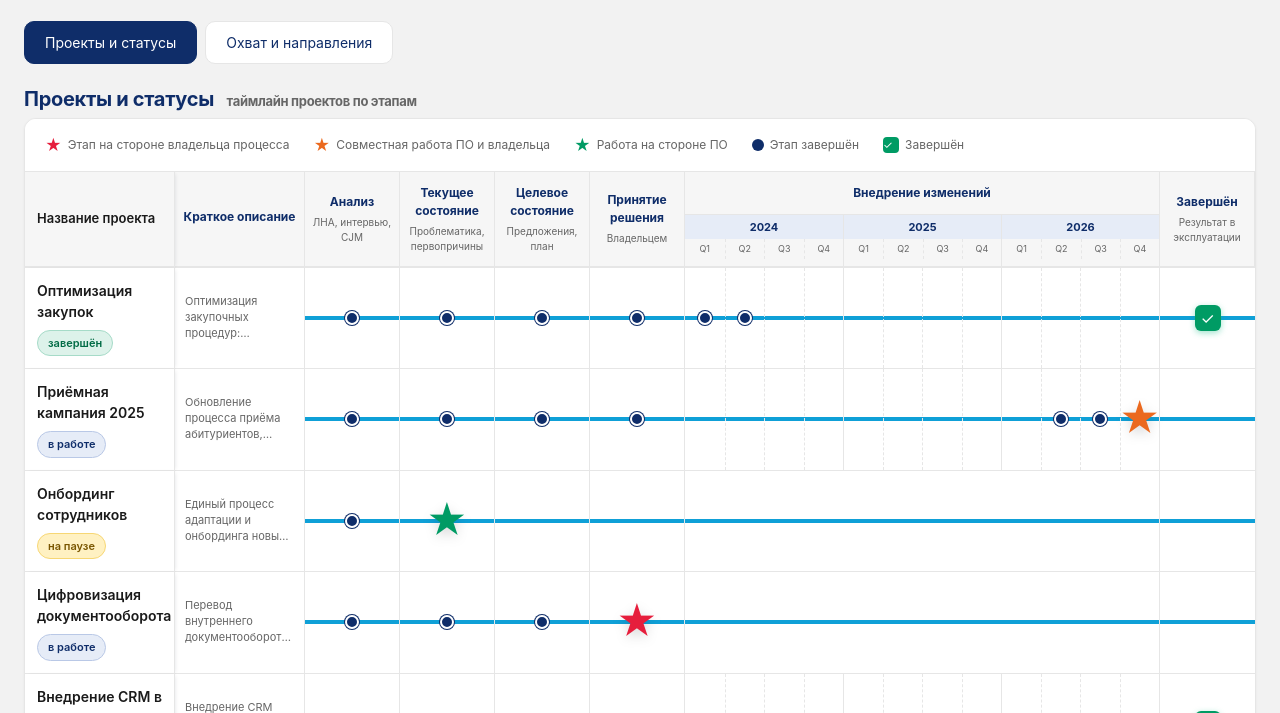
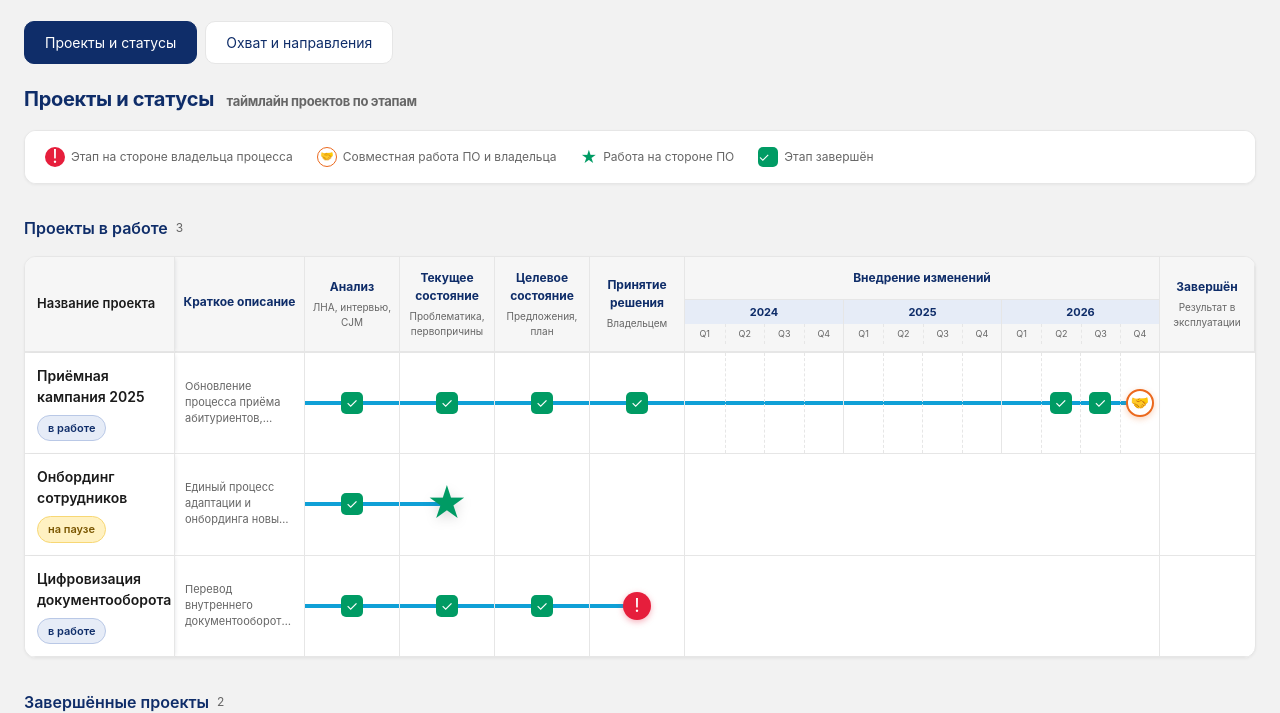
Before and after one commit to TimKST-K/dashboard_2, a plain HTML site: page index.html in a window 1280 px wide. Shown: the part 87-800 px from the top of the page. Drawn offline with nearby package versions, Linux system fonts and the light colour scheme; a web font is replaced by a local one.

Commit message:
Update index.html

```diff
--- a/index.html
+++ b/index.html
@@ -187,6 +187,16 @@
     .tl-dot.done { background: #0F2D69; box-shadow: 0 0 0 1px #0F2D69; }
     .tl-dot.planned { background: #fff; border: 2px solid #234B9B; box-shadow: none; }
 
+    /* Обозначения этапов: владелец - красный «!», совместная работа - рукопожатие, ПО - зелёная звезда */
+    .tl-mark { position: relative; z-index: 3; width: 32px; height: 32px; border-radius: 50%; display: flex; align-items: center; justify-content: center;
+      line-height: 1; animation: popIn 0.4s cubic-bezier(0.175, 0.885, 0.32, 1.275); }
+    .tl-mark.owner { background: #E61E3C; color: #fff; font-size: 22px; box-shadow: 0 2px 6px rgba(230,30,60,0.35); }
+    .tl-mark.joint { background: #fff; border: 2px solid #EB691E; font-size: 17px; box-shadow: 0 2px 6px rgba(235,105,30,0.30); }
+    .tl-mark.sm { width: 20px; height: 20px; font-size: 13px; animation: none; box-shadow: none; display: inline-flex; vertical-align: middle; }
+    .tl-mark.joint.sm { font-size: 11px; border-width: 1.5px; }
+    /* Завершённый этап - зелёная галочка */
+    .tl-check.sm { width: 22px; height: 22px; line-height: 22px; font-size: 14px; border-radius: 5px; box-shadow: none; }
+
     .tl-name-wrap { display: flex; flex-direction: column; align-items: flex-start; gap: 8px; }
     .tl-name-wrap .badge { white-space: nowrap; }
 
@@ -240,6 +250,10 @@
       .tl-track-cell { min-height: 92px; }
       .tl-q-label { display: none; }
       .tl-star { font-size: 34px; }
+      .tl-mark { width: 28px; height: 28px; }
+      .tl-mark.owner { font-size: 19px; }
+      .tl-mark.joint { font-size: 15px; }
+      .tl-mark.sm { width: 20px; height: 20px; }
     }
 
     /* Звезды */
@@ -271,9 +285,9 @@
     .info-item { font-size: 13px; color: var(--text-muted); }
     .info-item strong { color: var(--text-main); font-weight: 600; display: inline-block; min-width: 110px; }
 
-    .tl-legend { display: flex; flex-wrap: wrap; gap: 8px 24px; padding: 14px 20px; font-size: 12px; color: var(--text-muted); border-bottom: 1px solid var(--border); background: #fff; position: relative; }
-    .lg-dot { display: inline-block; width: 12px; height: 12px; border-radius: 50%; background: #0F2D69; }
-    .lg-check { display: inline-block; width: 16px; height: 16px; border-radius: 4px; background: #009B64; color: #fff; font-size: 11px; line-height: 16px; text-align: center; }
+    .tl-legend { display: flex; flex-wrap: wrap; align-items: center; gap: 8px 24px; padding: 14px 20px; font-size: 12px; color: var(--text-muted); background: #fff; position: relative; }
+    .tl-legend > span { display: inline-flex; align-items: center; gap: 6px; }
+    .tl-legend .tl-check.sm { position: static; width: 20px; height: 20px; line-height: 20px; font-size: 13px; }
 
     /* ===== НАПРАВЛЕНИЯ ДЕЯТЕЛЬНОСТИ ===== */
     .dir-sections { display: grid; grid-template-columns: repeat(6, 1fr); gap: 16px; margin-bottom: 24px; }
@@ -309,13 +323,12 @@
     .tl-legend span { display: flex; align-items: center; gap: 6px; }
     .star-icon { font-size: 16px; }
 
-    /* ===== НАЧЕРТАНИЯ ФИРМЕННОГО ШРИФТА (включаются, только если шрифт реально загрузился) =====
-       Доступны Regular (400) и Black (900): Black - заголовки и крупные числа, курсив - пояснения. */
+    /* ===== НАЧЕРТАНИЯ ФИРМЕННОГО ШРИФТА (включаются, только если шрифт реально загрузился) ===== */
     html.brand-fonts * { font-weight: 400 !important; }
     html.brand-fonts .header h1, html.brand-fonts .part-title, html.brand-fonts .section-title,
     html.brand-fonts .kpi-card .value, html.brand-fonts .dir-block .val, html.brand-fonts .opt-total-card .val,
     html.brand-fonts .artifact-card .val, html.brand-fonts .dir-head h3, html.brand-fonts .tl-header-cell h4,
-    html.brand-fonts .impl-yr b, html.brand-fonts .tab-btn.active { font-weight: 900 !important; }
+    html.brand-fonts .impl-yr b, html.brand-fonts .tab-btn.active, html.brand-fonts .tl-mark.owner { font-weight: 900 !important; }
     html.brand-fonts .section-title span, html.brand-fonts .part-title span, html.brand-fonts .kpi-card .sub,
     html.brand-fonts .dir-head p, html.brand-fonts .dir-content p, html.brand-fonts .tl-header-cell p { font-style: italic; }
     .tl-name-cell { font-size: 14px; }
@@ -359,32 +372,24 @@
   <!-- ЧАСТЬ 1: ПРОЕКТЫ И СТАТУСЫ -->
   <section class="tab-panel" id="panel-projects" role="tabpanel" aria-labelledby="tab-projects">
     <h2 class="part-title">Проекты и статусы <span>таймлайн проектов по этапам</span></h2>
-    <div class="timeline-container">
-    <div class="tl-legend">
-      <span><span class="star-icon" style="color:#E61E3C">★</span> Этап на стороне владельца процесса</span>
-      <span><span class="star-icon" style="color:#EB691E">★</span> Совместная работа ПО и владельца</span>
-      <span><span class="star-icon" style="color:#009B64">★</span> Работа на стороне ПО</span>
-      <span><span class="lg-dot"></span> Этап завершён</span>
-      <span><span class="lg-check">✓</span> Завершён</span>
+
+    <!-- Условные обозначения -->
+    <div class="timeline-container" style="margin: 16px 0;">
+      <div class="tl-legend">
+        <span><span class="tl-mark owner sm">!</span> Этап на стороне владельца процесса</span>
+        <span><span class="tl-mark joint sm">🤝</span> Совместная работа ПО и владельца</span>
+        <span><span class="star-icon" style="color:#009B64">★</span> Работа на стороне ПО</span>
+        <span><span class="tl-check sm">✓</span> Этап завершён</span>
+      </div>
     </div>
 
-    <div class="tl-scroll" id="tl-scroll">
-      <div class="tl-grid" id="tl-grid">
-        <div class="tl-header-cell title">Название проекта</div>
-        <div class="tl-header-cell"><h4>Краткое описание</h4></div>
-        <div class="tl-header-cell"><h4>Анализ</h4><p>ЛНА, интервью, CJM</p></div>
-        <div class="tl-header-cell"><h4>Текущее состояние</h4><p>Проблематика, первопричины</p></div>
-        <div class="tl-header-cell"><h4>Целевое состояние</h4><p>Предложения, план</p></div>
-        <div class="tl-header-cell"><h4>Принятие решения</h4><p>Владельцем</p></div>
-        <div class="tl-header-cell impl-head"><h4>Внедрение изменений</h4><div class="impl-years" id="impl-years"></div></div>
-        <div class="tl-header-cell"><h4>Завершён</h4><p>Результат в эксплуатации</p></div>
+    <div class="section-title">Проекты в работе <span id="cnt-active"></span></div>
+    <div id="tl-table-active"></div>
 
-        <div id="timeline-body" style="display: contents;"></div>
-      </div>
-    </div>
-  </div>
+    <div class="section-title">Завершённые проекты <span id="cnt-done"></span></div>
+    <div id="tl-table-done"></div>
 
-  <!-- Экспорт -->
+    <!-- Экспорт -->
   <div style="display:flex; justify-content:flex-end; gap:12px; margin-bottom: 24px;">
     <button id="export-csv" style="padding:8px 16px; font-size:13px; border-radius:8px; cursor:pointer; border:1px solid var(--primary); background:var(--primary); color:#fff;">Экспорт CSV</button>
     <button id="export-json" style="padding:8px 16px; font-size:13px; border-radius:8px; cursor:pointer; border:1px solid var(--border); background:#fff; color:var(--text-main);">Экспорт JSON</button>
@@ -432,10 +437,12 @@
       const m = String(v == null ? '' : v).match(/^(\d{4})-(\d{2})-(\d{2})/);
       return m ? `${m[3]}.${m[2]}.${m[1]}` : (v ? String(v) : '—');
     }
-    // Ширина видимой области таблицы таймлайна (для раскрытой части строки)
+    // Ширина видимой области каждой таблицы таймлайна (для раскрытой части строки)
     function syncTlVw() {
-      const g = document.getElementById('tl-grid'), sc = document.getElementById('tl-scroll');
-      if (g && sc && sc.clientWidth) g.style.setProperty('--tl-vw', sc.clientWidth + 'px');
+      document.querySelectorAll('.tl-scroll').forEach(sc => {
+        const g = sc.querySelector('.tl-grid');
+        if (g && sc.clientWidth) g.style.setProperty('--tl-vw', sc.clientWidth + 'px');
+      });
     }
     window.addEventListener('resize', syncTlVw);
 
@@ -652,10 +659,11 @@
     // ============================================================
     // РЕНДЕР ТАЙМЛАЙНА (ТОЛЬКО ЭТАПЫ)
     // ============================================================
-    function renderTimeline(data) {
-      const container = document.getElementById('timeline-body');
+    function renderTimelineTable(data, key, emptyText) {
+      const container = document.getElementById('timeline-body-' + key);
+      if (!container) return;
       if (!data.length) {
-        container.innerHTML = '<div style="grid-column: 1/-1; padding:40px; text-align:center; color:#929292;">Нет проектов</div>';
+        container.innerHTML = '<div style="grid-column: 1/-1; padding:32px; text-align:center; color:#929292;">' + esc(emptyText) + '</div>';
         return;
       }
 
@@ -663,22 +671,14 @@
       const COLS = stageKeys.length + 1; // + финальный столбец «Завершён»
       const isDeployed = p => isDeployedStatus(p);
 
-      const dataYears = data.flatMap(p => Object.keys((p.stages && p.stages.implementation && p.stages.implementation.quarters) || {})
-        .map(k => { const m = String(k).match(/^(\d{4})/); return m ? +m[1] : null; }).filter(Boolean));
-      const minY = Math.min(2024, ...dataYears), maxY = Math.max(2026, ...dataYears);
-      const YEARS = []; for (let y = minY; y <= maxY; y++) YEARS.push(y);
+      const YEARS = TL_YEARS;
       const SLOTS = YEARS.length * 4;
-      const slotOf = key => {
-        const m = String(key).match(/^(\d{4})[-_ ]?Q([1-4])$/i);
+      const slotOf = k => {
+        const m = String(k).match(/^(\d{4})[-_ ]?Q([1-4])$/i);
         if (!m) return -1;
         const i = (+m[1] - YEARS[0]) * 4 + (+m[2] - 1);
         return i >= 0 && i < SLOTS ? i : -1;
       };
-      const gridEl = document.getElementById('tl-grid');
-      gridEl.style.setProperty('--yrs', YEARS.length);
-      document.getElementById('impl-years').innerHTML = YEARS.map(y =>
-        `<div class="impl-yr"><b>${y}</b><div class="impl-qs"><span>Q1</span><span>Q2</span><span>Q3</span><span>Q4</span></div></div>`).join('');
-      syncTlVw();
 
       function getStageStates(p) {
         if (isDeployed(p)) return [...stageKeys.map(() => 'done'), 'deployed'];
@@ -727,14 +727,19 @@
       container.innerHTML = data.map(p => {
         const states = getStageStates(p);
         const role = ['owner', 'joint', 'po'].includes(p.stage_role) ? p.stage_role : 'po';
-        const star = `<div class="tl-star ${role}">★</div>`;
+        const marker = roleMarker(role);
+        const doneMark = (title) => `<div class="tl-check sm" title="${title}">✓</div>`;
         const dot = c => `<div class="tl-dot ${c}"></div>`;
+
+        // Линия идёт только до текущего этапа (для завершённых проектов - до итоговой галочки)
+        const endCol = states[COLS - 1] === 'deployed' ? COLS - 1 : states.indexOf('current');
 
         let starSeen = false;
         let cellsHtml = '';
         for (let i = 0; i < COLS; i++) {
           const state = states[i];
           let inner = '';
+          let endPct = 50;   // где обрывается линия в текущем столбце (в % ширины)
           if (state === 'deployed') {
             inner = `<div class="tl-check" title="Завершён">✓</div>`;
           } else if (i === 4) {
@@ -746,29 +751,36 @@
               qs.forEach(x => { const si = slotOf(x.key); if (si >= 0) slots[si] = x; });
               let starSlot = -1;
               slots.forEach((x, si) => { if (x && x.status === 'current') starSlot = si; });
+              if (starSlot >= 0) endPct = (starSlot + 0.5) / SLOTS * 100;
               inner = `<div class="tl-q-wrap">` + slots.map((x, si) => {
                 const cls = 'tl-q' + (si > 0 && si % 4 === 0 ? ' ys' : '');
                 if (!x || (starSlot >= 0 && si > starSlot)) return `<div class="${cls}"></div>`;
-                const mk = x.status === 'current' ? star : dot(x.status === 'done' ? 'done' : 'planned');
+                const mk = x.status === 'current' ? marker : (x.status === 'done' ? doneMark('Этап завершён') : dot('planned'));
                 const note = x.items.join(', ');
                 return `<div class="${cls}" title="${esc(x.label + (note ? ': ' + note : ''))}">${mk}${note ? `<div class="tl-q-label">${esc(note)}</div>` : ''}</div>`;
               }).join('') + `</div>`;
               if (state === 'current') starSeen = true;
             } else if (state === 'current') {
-              inner = star; starSeen = true;
+              inner = marker; starSeen = true;
             } else {
-              inner = dot(state === 'done' ? 'done' : '');
+              inner = state === 'done' ? doneMark('Этап завершён') : dot('');
             }
           } else if (starSeen) {
             inner = '';
           } else if (state === 'current') {
-            inner = star; starSeen = true;
+            inner = marker; starSeen = true;
           } else {
-            inner = dot(state === 'done' ? 'done' : '');
+            inner = state === 'done' ? doneMark('Этап завершён') : dot('');
+          }
+
+          let lineHtml = '';
+          if (endCol >= 0) {
+            if (i < endCol) lineHtml = '<div class="tl-line" style="width:100%"></div>';
+            else if (i === endCol) lineHtml = `<div class="tl-line" style="width:${endPct}%"></div>`;
           }
           cellsHtml += `
             <div class="tl-track-cell${i === COLS - 1 ? ' last' : ''}">
-              <div class="tl-line"></div>
+              ${lineHtml}
               ${inner}
             </div>
           `;
@@ -795,8 +807,8 @@
                     ${(() => {
                       const qs = getQuarters(p, states[4]);
                       if (!qs.length) return '<div style="color:var(--text-muted); font-size:13px;">Данные по кварталам пока отсутствуют</div>';
-                      const mark = { done: '●', current: '★', todo: '○' };
-                      return qs.map(x => `<div class="q-item"><strong>${mark[x.status] || '●'} ${esc(x.label)}:</strong> <span>${esc(x.items.join(', ') || '—')}</span></div>`).join('');
+                      const mark = { done: '✓', current: '★', todo: '○' };
+                      return qs.map(x => `<div class="q-item"><strong>${mark[x.status] || '✓'} ${esc(x.label)}:</strong> <span>${esc(x.items.join(', ') || '—')}</span></div>`).join('');
                     })()}
                   </div>
                 </div>
@@ -805,6 +817,54 @@
           </div>
         `;
       }).join('');
+    }
+
+
+    // Обозначения текущего этапа в зависимости от того, чья сторона работает
+    function roleMarker(role) {
+      if (role === 'owner') return '<div class="tl-mark owner" title="Этап на стороне владельца процесса">!</div>';
+      if (role === 'joint') return '<div class="tl-mark joint" title="Совместная работа ПО и владельца">🤝</div>';
+      return '<div class="tl-star po" title="Работа на стороне ПО">★</div>';
+    }
+    let TL_YEARS = [2024, 2025, 2026];
+
+    // Каркас таблицы таймлайна (шапка с годами и кварталами)
+    function tlSkeleton(key) {
+      const years = TL_YEARS.map(y =>
+        `<div class="impl-yr"><b>${y}</b><div class="impl-qs"><span>Q1</span><span>Q2</span><span>Q3</span><span>Q4</span></div></div>`).join('');
+      return `<div class="timeline-container">
+        <div class="tl-scroll" id="tl-scroll-${key}">
+          <div class="tl-grid" id="tl-grid-${key}" style="--yrs:${TL_YEARS.length}">
+            <div class="tl-header-cell title">Название проекта</div>
+            <div class="tl-header-cell"><h4>Краткое описание</h4></div>
+            <div class="tl-header-cell"><h4>Анализ</h4><p>ЛНА, интервью, CJM</p></div>
+            <div class="tl-header-cell"><h4>Текущее состояние</h4><p>Проблематика, первопричины</p></div>
+            <div class="tl-header-cell"><h4>Целевое состояние</h4><p>Предложения, план</p></div>
+            <div class="tl-header-cell"><h4>Принятие решения</h4><p>Владельцем</p></div>
+            <div class="tl-header-cell impl-head"><h4>Внедрение изменений</h4><div class="impl-years">${years}</div></div>
+            <div class="tl-header-cell"><h4>Завершён</h4><p>Результат в эксплуатации</p></div>
+            <div id="timeline-body-${key}" style="display: contents;"></div>
+          </div>
+        </div>
+      </div>`;
+    }
+
+    // Две таблицы: проекты в работе / на паузе и завершённые проекты
+    function renderTimeline(data) {
+      const years = data.flatMap(p => Object.keys((p.stages && p.stages.implementation && p.stages.implementation.quarters) || {})
+        .map(k => { const m = String(k).match(/^(\d{4})/); return m ? +m[1] : null; }).filter(Boolean));
+      const minY = Math.min(2024, ...years), maxY = Math.max(2026, ...years);
+      TL_YEARS = []; for (let y = minY; y <= maxY; y++) TL_YEARS.push(y);
+
+      const active = data.filter(p => !isDeployedStatus(p));
+      const done = data.filter(p => isDeployedStatus(p));
+      document.getElementById('tl-table-active').innerHTML = tlSkeleton('active');
+      document.getElementById('tl-table-done').innerHTML = tlSkeleton('done');
+      document.getElementById('cnt-active').textContent = active.length;
+      document.getElementById('cnt-done').textContent = done.length;
+      renderTimelineTable(active, 'active', 'Нет проектов в работе');
+      renderTimelineTable(done, 'done', 'Завершённых проектов пока нет');
+      syncTlVw();
     }
 
     // ============================================================
```
